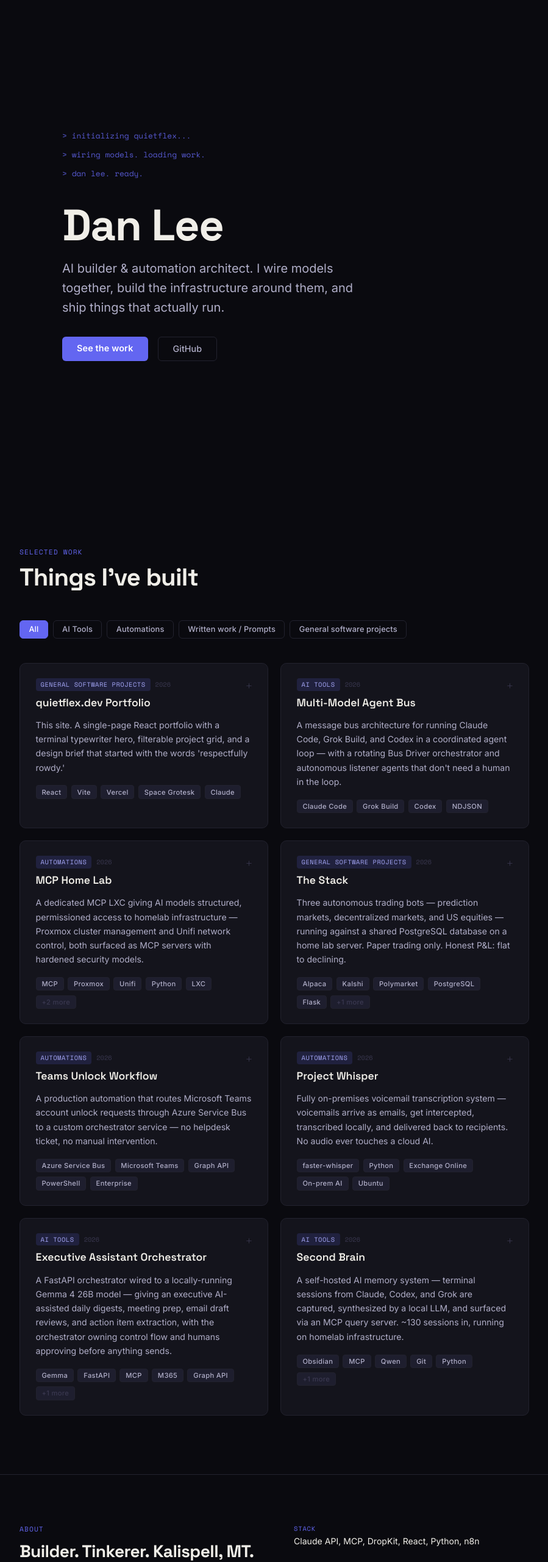
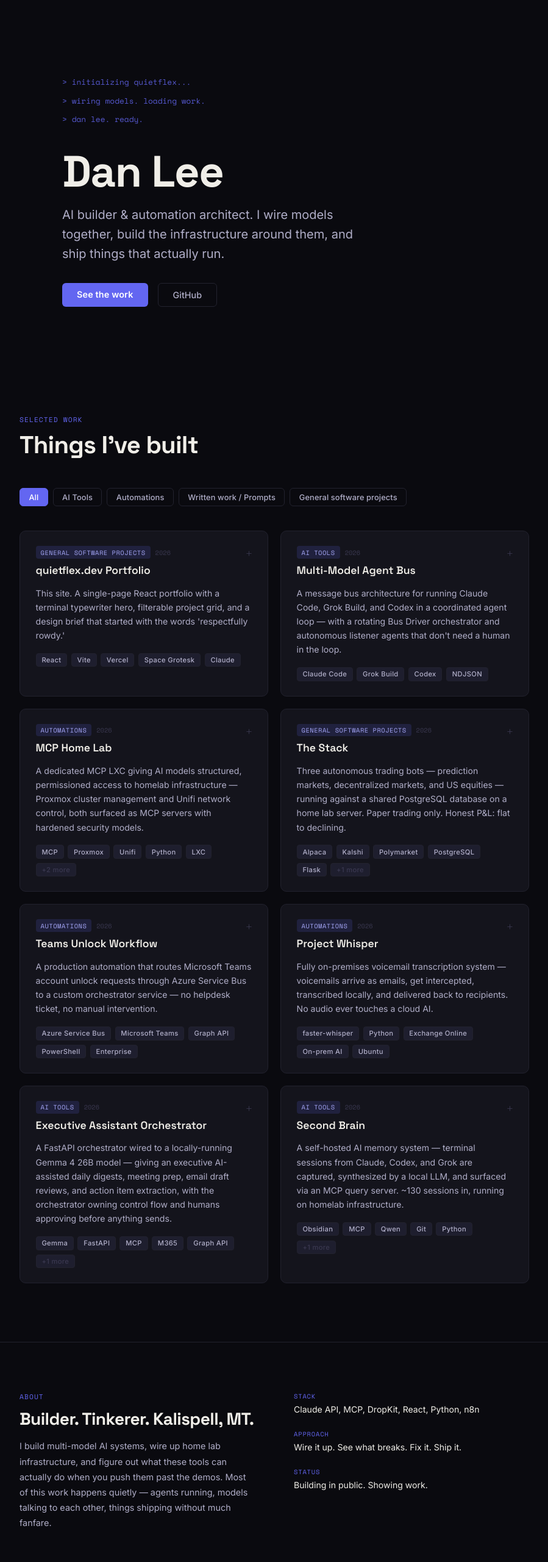
Before and after one commit to dleemt-lgtm/quietflex-portfolio, a React (Vite) app: page / in a window 1280 px wide. Shown: the top 2561 px of the page at 61% size, without its empty margins (190-1089 px from the left). Built offline with nearby package versions, Linux system fonts and the light colour scheme.

Commit message:
Layout copy CO: trim status line, hero padding rhythm

```diff
--- a/src/App.jsx
+++ b/src/App.jsx
@@ -134,7 +134,7 @@ function TerminalHero({ name, tagline }) {
   }, [done]);
 
   return (
-    <div style={{ minHeight: "100vh", display: "flex", flexDirection: "column", justifyContent: "center", padding: "0 2rem", maxWidth: 760, margin: "0 auto" }}>
+    <div style={{ padding: "clamp(5rem, 15vh, 10rem) 2rem clamp(4rem, 10vh, 7rem)", maxWidth: 760, margin: "0 auto" }}>
       <div style={{ fontFamily: "'Space Mono', monospace", fontSize: "0.8rem", color: COLORS.accent, marginBottom: "2rem", lineHeight: 2.4 }}>
         {displayed.map((line, i) => (
           <div key={i} style={{ opacity: 0.85 }}>{line}</div>
@@ -357,7 +357,7 @@ export default function App() {
               {[
                 { label: "Stack", value: "Claude API, MCP, DropKit, React, Python, n8n" },
                 { label: "Approach", value: "Wire it up. See what breaks. Fix it. Ship it." },
-                { label: "Status", value: "Building in public. Not looking. Just showing work." },
+                { label: "Status", value: "Building in public. Showing work." },
               ].map(({ label, value }) => (
                 <div key={label}>
                   <div style={{ fontFamily: "'Space Mono', monospace", fontSize: "0.65rem", color: COLORS.accent, letterSpacing: "0.08em", textTransform: "uppercase", marginBottom: "0.3rem" }}>{label}</div>
```
